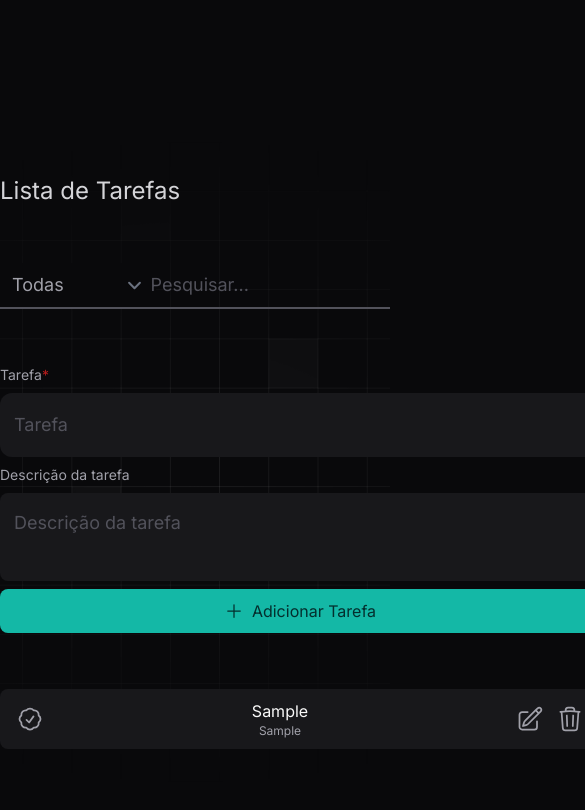
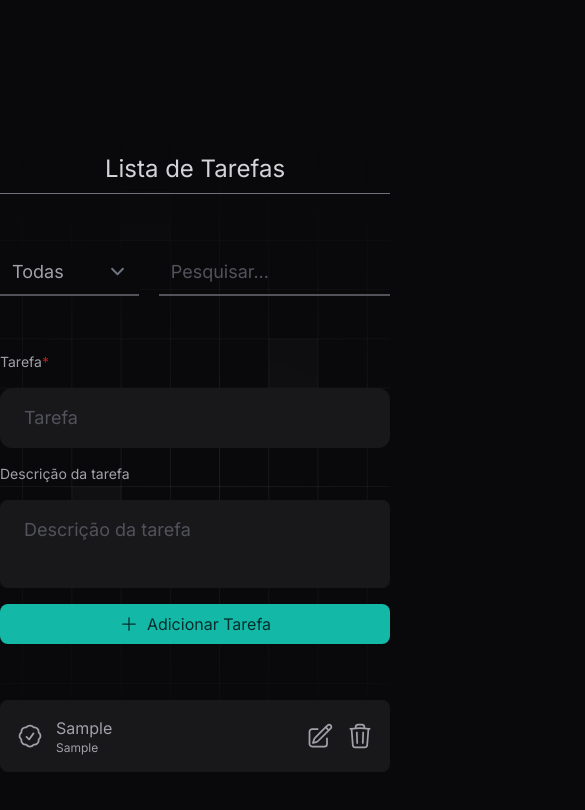
Before and after one commit to ghsaraiva/to-do-list-react, a React (Vite) app: page / in a window 390 px wide. Both pictures are taken after typing "Sample", "Sample" into the empty fields and a click on the button "Adicionar Tarefa". Shown: the top 810 px of the page, 585 px wide, since content can reach past the window. Built offline with nearby package versions, Linux system fonts and the light colour scheme.

Commit message:
solved: layout responsivity issues

```diff
--- a/src/App.jsx
+++ b/src/App.jsx
@@ -1,11 +1,11 @@
-import { createElement, useState } from "react";
-import { v4 as uuidv4 } from 'uuid';
-import CreateTasksStep from "./steps/create-tasks-step";
-import EditTaskModal from "./steps/edit-task-modal";
-import CompleteAndDeleteTaskStep from "./steps/complete-and-delete-task-step";
-import SearchStep from "./steps/search-step";
-import FiltersStep from "./steps/filters-step";
-import { ExclamationCircleIcon } from "@heroicons/react/24/outline";
+import { useState } from "react"
+import { v4 as uuidv4 } from 'uuid'
+import CreateTasksStep from "./steps/create-tasks-step"
+import EditTaskModal from "./steps/edit-task-modal"
+import CompleteAndDeleteTaskStep from "./steps/complete-and-delete-task-step"
+import SearchStep from "./steps/search-step"
+import FiltersStep from "./steps/filters-step"
+import { ExclamationCircleIcon } from "@heroicons/react/24/outline"
 
 function App() {
   const [task, setTask] = useState('')
@@ -18,13 +18,13 @@ function App() {
   const [alert, setAlert] = useState(false)
 
   function changeInputTask(event) {
-    const taskValue = event.target.value;
-    setTask(taskValue);
+    const taskValue = event.target.value
+    setTask(taskValue)
   }
 
   function changeInputDescription(event) {
-    const descriptionValue = event.target.value;
-    setDescription(descriptionValue);
+    const descriptionValue = event.target.value
+    setDescription(descriptionValue)
   }
 
   function addItem() {
@@ -32,52 +32,52 @@ function App() {
       setAlert(true)
       return
     }
-    setItemsList([{ id: uuidv4(), task, description, isCompleted: false }, ...itemsList]);
-    setTask('');
-    setDescription('');
+    setItemsList([{ id: uuidv4(), task, description, isCompleted: false }, ...itemsList])
+    setTask('')
+    setDescription('')
     setAlert(false)
   }
 
   function markAsComplete(id) {
     const checkedItems = itemsList.map((item) =>
       item.id === id ? { ...item, isCompleted: !item.isCompleted } : item
-    );
-    setItemsList(checkedItems);
+    )
+    setItemsList(checkedItems)
   }
 
   function deleteItem(id) {
-    const deletedItems = itemsList.filter((item) => item.id !== id);
-    setItemsList(deletedItems);
+    const deletedItems = itemsList.filter((item) => item.id !== id)
+    setItemsList(deletedItems)
   }
 
   function openTaskModal(item) {
-    setCurrentTask(item);
-    setEditTaskModal(true);
+    setCurrentTask(item)
+    setEditTaskModal(true)
   }
 
   function closeTaskModal() {
-    setEditTaskModal(false);
-    setCurrentTask(null);
+    setEditTaskModal(false)
+    setCurrentTask(null)
   }
 
   function handleEditTask() {
     const updatedTasks = itemsList.map((item) =>
       item.id === currentTask.id ? { ...item, task: currentTask.task, description: currentTask.description } : item
-    );
-    setItemsList(updatedTasks);
-    closeTaskModal();
+    )
+    setItemsList(updatedTasks)
+    closeTaskModal()
   }
 
   function changeEditTask(event) {
-    const { name, value } = event.target;
-    setCurrentTask({ ...currentTask, [name]: value });
+    const { name, value } = event.target
+    setCurrentTask({ ...currentTask, [name]: value })
   }
 
   return (
-    <div className="md:container md:mx-auto flex justify-center items-center h-screen mt-10 bg-pattern bg-no-repeat bg-center">
+    <div className="md:container md:mx-auto flex min-h-screen justify-center items-center h-screen mt-10 bg-pattern bg-no-repeat bg-center">
       <div className="space-y-14 block">
-        <div className="flex items-center justify-between">
-          <p className="text-2xl text-zinc-300">Lista de Tarefas</p>
+        <div className="flex items-center border-b border-b-zinc-500 justify-center">
+          <p className="text-2xl text-zinc-300 mb-2">Lista de Tarefas</p>
         </div>
 
         {alert && (
@@ -87,7 +87,7 @@ function App() {
           </div>
         )}
 
-        <div className="flex justify-between items-center">
+        <div className="flex justify-between items-center gap-5">
 
           <FiltersStep
             filter={filter}
@@ -129,7 +129,7 @@ function App() {
 
       </div>
     </div>
-  );
+  )
 }
 
-export default App;
+export default App
--- a/src/steps/complete-and-delete-task-step.jsx
+++ b/src/steps/complete-and-delete-task-step.jsx
@@ -2,25 +2,25 @@ import { CheckBadgeIcon, PencilSquareIcon, TrashIcon } from "@heroicons/react/24
 
 function CompleteAndDeleteTaskStep({ deleteItem, itemsList, markAsComplete, openTaskModal, filter, search }) {
     return (
-        <div className="flex items-center text-center justify-between w-full">
-            <ul className="text-md w-full space-y-2">
+        <div className="w-full">
+            <ul className="text-md space-y-2">
                 {itemsList
                     .filter((item) => item.task.toLowerCase().includes(search.toLowerCase()))
                     .filter((item) => filter === "all" ? true : filter === "completed" ? item.isCompleted : !item.isCompleted)
                     .map((item) => (
-                        <div key={item.id} className={item.isCompleted ? "flex w-[600px] bg-lime-950 py-2.5 px-4 rounded-lg items-center gap-3 text-lime-900" : "flex w-[600px] bg-zinc-900 py-2.5 px-4 rounded-lg items-center gap-3"}>
+                        <div key={item.id} className={`flex items-center gap-3 p-4 rounded-lg ${item.isCompleted ? "bg-lime-950 text-lime-900" : "bg-zinc-900 text-zinc-400"} w-full`}>
                             <button title="Concluir tarefa" onClick={() => markAsComplete(item.id)}>
-                                <CheckBadgeIcon className={item.isCompleted ? "size-7 text-lime-400 transition-all" : "text-zinc-400 size-7 hover:text-zinc-50 transition-all"} />
+                                <CheckBadgeIcon className={`w-7 h-7 ${item.isCompleted ? "text-lime-400" : "text-zinc-400 hover:text-zinc-50"}`} />
                             </button>
                             <li className="flex-1">
                                 <p>{item.task}</p>
-                                <p className={item.isCompleted ? "text-xs text-lime-900 text-wrap max-w-full" : "text-xs text-zinc-400 text-wrap max-w-full"}>{item.description}</p>
+                                <p className={`text-xs ${item.isCompleted ? "text-lime-900" : "text-zinc-400"} text-wrap max-w-full`}>{item.description}</p>
                             </li>
                             <button onClick={() => openTaskModal(item)}>
-                                <PencilSquareIcon title="Editar tarefa" className={item.isCompleted ? "size-7 hover:text-zinc-500 transition-all" : "text-zinc-400 size-7 hover:text-zinc-50 transition-all"} />
+                                <PencilSquareIcon title="Editar tarefa" className={`w-7 h-7 ${item.isCompleted ? "hover:text-zinc-500" : "text-zinc-400 hover:text-zinc-50"}`} />
                             </button>
                             <button title="Excluir tarefa" onClick={() => deleteItem(item.id)}>
-                                <TrashIcon className={item.isCompleted ? "size-7 hover:text-zinc-500 transition-all" : "text-zinc-400 size-7 hover:text-zinc-50 transition-all"} />
+                                <TrashIcon className={`w-7 h-7 ${item.isCompleted ? "hover:text-zinc-500" : "text-zinc-400 hover:text-zinc-50"}`} />
                             </button>
                         </div>
                     ))}
--- a/src/steps/create-tasks-step.jsx
+++ b/src/steps/create-tasks-step.jsx
@@ -1,12 +1,10 @@
 import { PlusIcon } from "@heroicons/react/24/outline"
 
-
 function CreateTasksStep({ addItem, changeInputTask, changeInputDescription, task, description }) {
-
     return (
-        <div className="w-[600px] space-y-2">
+        <div className="w-full max-w-md space-y-4">
             <p className="text-sm text-zinc-400 flex">Tarefa <span className="text-red-700 font">*</span></p>
-            <div className="h-16 bg-zinc-900 py-2 px-0.5 w-full rounded-xl items-center flex">
+            <div className="bg-zinc-900 py-2 px-3 rounded-xl flex items-center">
                 <input
                     type="text"
                     name='tarefa'
@@ -15,18 +13,18 @@ function CreateTasksStep({ addItem, changeInputTask, changeInputDescription, tas
                     placeholder="Tarefa"
                     className="bg-transparent text-lg placeholder-zinc-600 outline-none border-none focus:ring-0 focus:border-transparent focus:placeholder-zinc-800 w-full" />
             </div>
-            <p className="text-sm text-zinc-400 flex items-center">Descrição da tarefa</p>
-            <div className="h-22 bg-zinc-900 py-2 px-0.5 w-full rounded-lg items-center flex ">
+            <p className="text-sm text-zinc-400">Descrição da tarefa</p>
+            <div className="bg-zinc-900 py-2 px-3 rounded-lg flex items-center">
                 <textarea
                     type="text"
                     name='descricao'
                     onChange={changeInputDescription}
                     value={description}
                     placeholder="Descrição da tarefa"
-                    className="bg-zinc-900 text-lg placeholder-zinc-600 outline-none border-none focus:ring-0 focus:border-transparent focus:placeholder-zinc-800 w-full" />
+                    className="bg-transparent text-lg placeholder-zinc-600 outline-none border-none focus:ring-0 focus:border-transparent focus:placeholder-zinc-800 w-full" />
             </div>
-            <button onClick={addItem} className="bg-teal-500 text-teal-950 hover:bg-teal-600 rounded-lg px-10 py-2.5 flex items-center justify-center gap-2 transition-all w-full">
-                <PlusIcon className="size-5" />
+            <button onClick={addItem} className="bg-teal-500 text-teal-950 hover:bg-teal-600 rounded-lg px-4 py-2 flex items-center justify-center gap-2 transition-all w-full">
+                <PlusIcon className="w-5 h-5" />
                 Adicionar Tarefa
             </button>
         </div>
--- a/src/steps/edit-task-modal.jsx
+++ b/src/steps/edit-task-modal.jsx
@@ -3,36 +3,34 @@ import { CheckIcon, XMarkIcon } from "@heroicons/react/24/outline"
 function EditTaskModal({ closeTaskModal, currentTask, changeEditTask, handleEditTask }) {
     return (
         <div className='fixed inset-0 bg-black/60 flex items-center justify-center'>
-            <div className='w-[640px] rounded-xl py-5 px-6 shadow-shape bg-zinc-900 space-y-5'>
-                <div className='space-y-2'>
-                    <div className='flex items-center justify-between'>
-                        <h2 className='text-lg font-semibold'>Editar Tarefa</h2>
-                        <button onClick={closeTaskModal} type='button' className="text-zinc-200 hover:text-zinc-400 transition-all">
-                            <XMarkIcon className="size-7" />
-                        </button>
-                    </div>
+            <div className='w-full max-w-lg rounded-xl py-5 px-6 shadow-lg bg-zinc-900 space-y-5'>
+                <div className='flex items-center justify-between'>
+                    <h2 className='text-lg font-semibold'>Editar Tarefa</h2>
+                    <button onClick={closeTaskModal} type='button' className="text-zinc-200 hover:text-zinc-400 transition-all">
+                        <XMarkIcon className="w-7 h-7" />
+                    </button>
                 </div>
                 <div className='space-y-3'>
-                    <div className='h-14 px-0.5 py-2 bg-zinc-950 border-zinc-800 rounded-lg flex items-center gap-2'>
+                    <div className='bg-zinc-950 border border-zinc-800 rounded-lg flex items-center'>
                         <input
                             type="text"
                             name='task'
                             placeholder="Tarefa"
                             value={currentTask.task}
                             onChange={changeEditTask}
-                            className="bg-transparent text-lg placeholder-zinc-400 outline-none border-none focus:ring-0 focus:border-transparent focus:placeholder-zinc-700 flex-1" />
+                            className="bg-transparent text-lg placeholder-zinc-400 outline-none border-none focus:ring-0 focus:border-transparent focus:placeholder-zinc-700 flex-1 p-2" />
                     </div>
-                    <div className='h-22 px-0.5 py-2 bg-zinc-950 border-zinc-800 rounded-lg flex items-center gap-2'>
+                    <div className='bg-zinc-950 border border-zinc-800 rounded-lg flex items-center'>
                         <textarea
                             type="text"
                             name='description'
                             placeholder="Descrição"
                             value={currentTask.description}
                             onChange={changeEditTask}
-                            className="bg-zinc-950 text-lg placeholder-zinc-400 outline-none border-none focus:ring-0 focus:border-transparent focus:placeholder-zinc-700 w-full" />
+                            className="bg-transparent text-lg placeholder-zinc-400 outline-none border-none focus:ring-0 focus:border-transparent focus:placeholder-zinc-700 w-full p-2" />
                     </div>
-                    <button onClick={handleEditTask} className="bg-teal-500 text-teal-950 hover:bg-teal-600 rounded-lg px-5 py-2 flex items-center justify-center gap-2 transition-all w-full">
-                        <CheckIcon className="size-5" /> Confirmar
+                    <button onClick={handleEditTask} className="bg-teal-500 text-teal-950 hover:bg-teal-600 rounded-lg px-4 py-2 flex items-center justify-center gap-2 transition-all w-full">
+                        <CheckIcon className="w-5 h-5" /> Confirmar
                     </button>
                 </div>
             </div>
--- a/src/steps/filters-step.jsx
+++ b/src/steps/filters-step.jsx
@@ -1,7 +1,7 @@
 function FiltersStep({ filter, setFilter }) {
     return (
-        <div>
-            <select className="bg-zinc-950 text-lg text-zinc-400 outline-none border-0 border-b-2 border-zinc-600 focus:ring-0 focus:outline-none focus:border-zinc-600"
+        <div className="w-3/5 max-w-xs">
+            <select className="bg-zinc-950 text-lg text-zinc-400 outline-none border-0 border-b-2 border-zinc-600 focus:ring-0 focus:outline-none focus:border-zinc-600 w-full"
                 value={filter}
                 onChange={(event) => setFilter(event.target.value)}>
                 <option value="all">Todas</option>
@@ -11,4 +11,5 @@ function FiltersStep({ filter, setFilter }) {
         </div>
     )
 }
+
 export default FiltersStep
--- a/src/steps/search-step.jsx
+++ b/src/steps/search-step.jsx
@@ -1,11 +1,12 @@
 function SearchStep({ search, setSearch }) {
     return (
-        <div className="items-center justify-center">
-            <input type="text"
+        <div className="w-full max-w-xs">
+            <input
+                type="text"
                 value={search}
                 onChange={(event) => setSearch(event.target.value)}
                 placeholder="Pesquisar..."
-                className="flex-1 bg-transparent text-lg placeholder-zinc-600 outline-none border-0 border-b-2 border-zinc-600 focus:ring-0 focus:border-transparent focus:placeholder-zinc-800 focus:border-zinc-600 w-full" />
+                className="bg-transparent text-lg placeholder-zinc-600 outline-none border-0 border-b-2 border-zinc-600 focus:ring-0 focus:border-transparent focus:placeholder-zinc-800 focus:border-zinc-600 w-full" />
         </div>
     )
 }
```
